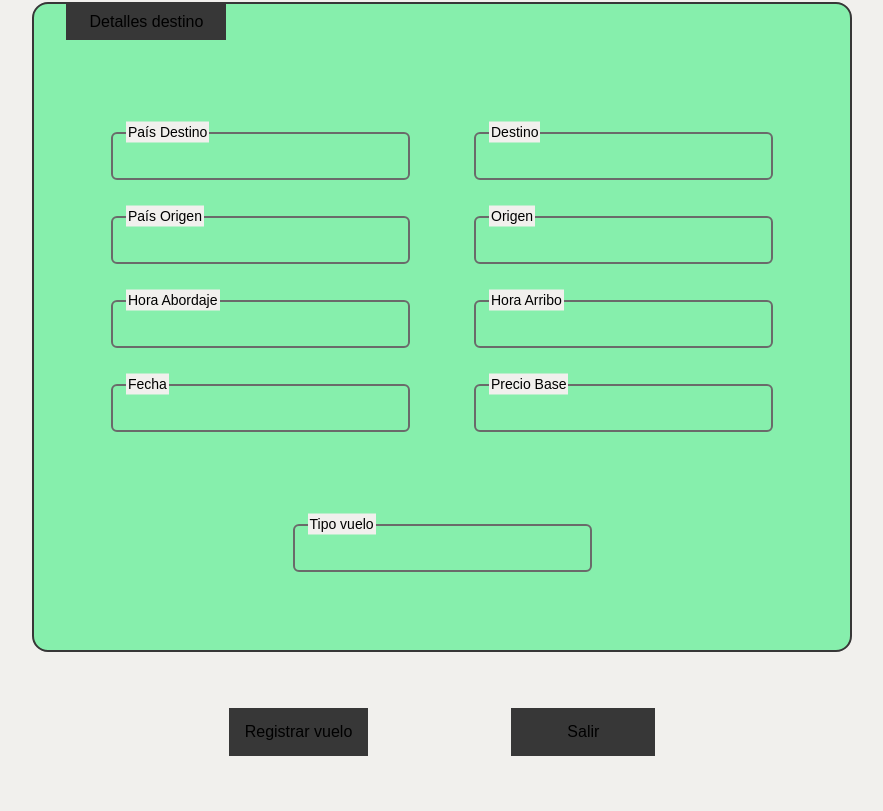
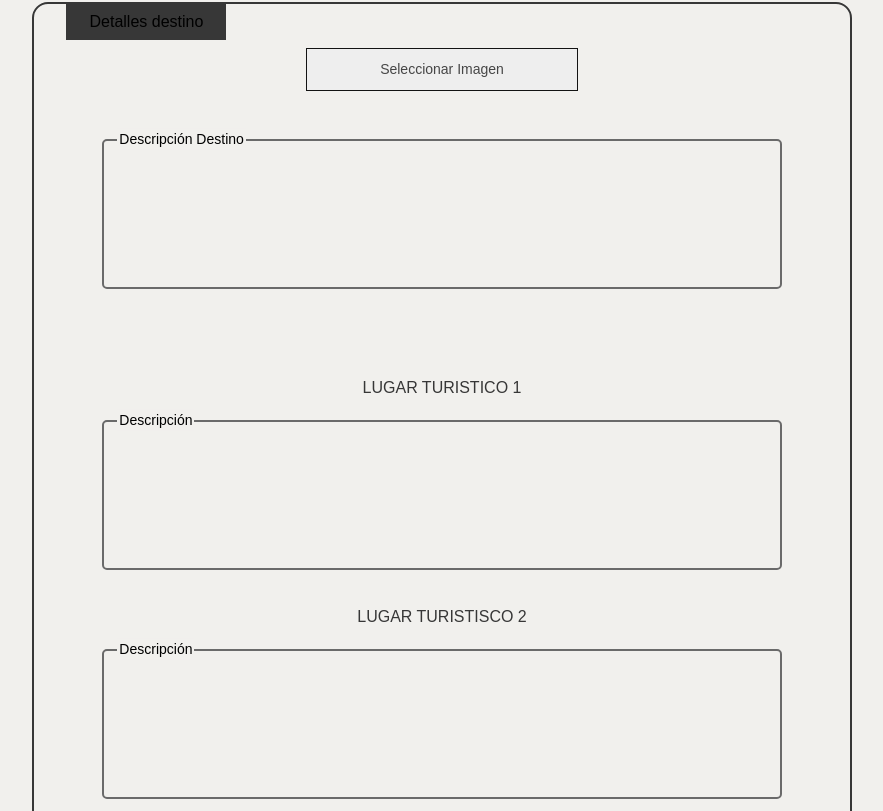
Before and after one commit to H4rr1ss/SEMI1_1S2024_PROYECTO_A_20, a Next.js app in the folder frontend/: page /admin in a window 1280 px wide. Shown: the part 769-1580 px from the top of the page, without its empty margins (198-1081 px from the left). Built offline with nearby package versions, Linux system fonts and the light colour scheme; a web font is replaced by a local one.

Commit message:
[feat]: Final vista registrar vuelo

```diff
--- a/frontend/src/app/admin/admin.css
+++ b/frontend/src/app/admin/admin.css
@@ -15,9 +15,14 @@
 }
 
 .container-details-destination{
-    height: 650px;
+    height: 1100px;
     width: 64%;
     border: 2px solid #373737;
+}
+
+.container-details-destination h2{
+    color: #373737;
+    text-transform: uppercase;
 }
 
 .container-details-destination .header{
@@ -27,3 +32,41 @@
 .buttons button{
     background-color: #373737;
 }
+
+.custom-file span {
+    display: inline-block;
+    margin: 8px 0;
+    padding: 10px 15px;
+    background-color: #eee;
+    width: 100%;
+    font-size: 14px;
+    color: #464646;
+    border: 1px solid #131313;
+}
+
+.container-details-destination .textArea-field{
+    position: relative;
+}
+
+.container-details-destination textarea{
+    border: 2px solid #6a6a6a;
+    background: transparent;
+    border-radius: 5px;
+    outline: none;
+    width: 100%;
+    height: 150px;
+    padding: 12px 10px 12px 10px;
+    color: #373737;
+    resize: none;
+}
+
+.container-details-destination .textArea-field label{
+    position: absolute;
+    top: 0;
+    left: 15px;
+    transform: translateY(-50%);
+    color: #000000;
+    font-size: 14px;
+    padding: 0 2px;
+    background: #F1F0ED;
+}
--- a/frontend/src/app/admin/page.tsx
+++ b/frontend/src/app/admin/page.tsx
@@ -15,8 +15,12 @@ export default function Admin(){
   const [price, setPrice] = useState<string>("");
   const [typeFlight, setTypeFlight] = useState<string>("");
 
+  // Destination details
+  const [description, setDescription] = useState('');
+
   const handle = () => {
     console.log(destinationCountry);
+    console.log(description);
 }
 
   return(
@@ -39,21 +43,58 @@ export default function Admin(){
           <InputAdmin inputType="text" text="Tipo vuelo" setInfo={setTypeFlight}/>
         </div>
 
-        <div className="container-details-destination flex flex-col items-center rounded-2xl mt-12 bg-green-300">
+        <div className="container-details-destination flex flex-col items-center rounded-2xl mt-12">
           <div className="w-full rounded-3xl">
             <h1 className='header w-40 h-9 ml-8 flex justify-center items-center'>Detalles destino</h1>
           </div>
-          <div className="flex h-3/4 w-5/6 flex-wrap content-center gap-x-16 gap-y-9 justify-center">
-            <InputAdmin inputType="text" text="País Destino" setInfo={setDestinationCountry}/>
-            <InputAdmin inputType="text" text="Destino" setInfo={setDestination}/>
-            <InputAdmin inputType="text" text="País Origen" setInfo={setOriginCountry}/>
-            <InputAdmin inputType="text" text="Origen" setInfo={setOrigin}/>
-            <InputAdmin inputType="text" text="Hora Abordaje" setInfo={setBoardingTime}/>
-            <InputAdmin inputType="text" text="Hora Arribo" setInfo={setArrivalTime}/>
-            <InputAdmin inputType="text" text="Fecha" setInfo={setDate}/>
-            <InputAdmin inputType="text" text="Precio Base" setInfo={setPrice}/>
+          <div className="flex flex-col items-center h-3/4 w-5/6">
+            <label htmlFor="fileInput" className="custom-file inline-block cursor-pointer w-2/5">
+              <span className='text-center'>Seleccionar Imagen</span>
+              <input
+                id="fileInput"
+                type="file"
+                accept="image/*"
+                className="hidden"
+              />
+            </label>
+            <div className="w-full mt-10 flex flex-col items-center">
+              <div className="textArea-field w-full mb-20">
+                <textarea
+                  value={description}
+                  onChange={(e) => setDescription(e.target.value)}
+                />
+                <label>Descripción Destino</label>
+              </div>
+
+              <h2>LUGAR TURISTICO 1</h2>
+
+              <div className="textArea-field w-full mt-5 mb-7">
+                <textarea
+                  value={description}
+                  onChange={(e) => setDescription(e.target.value)}
+                />
+                <label>Descripción</label>
+              </div>
+
+              <h2>LUGAR TURISTIsCO 2</h2>
+
+              <div className="textArea-field w-full mt-5 mb-24">
+                <textarea
+                  value={description}
+                  onChange={(e) => setDescription(e.target.value)}
+                />
+                <label>Descripción</label>
+              </div>
+              <div className="textArea-field w-full">
+                <textarea
+                  value={description}
+                  onChange={(e) => setDescription(e.target.value)}
+                />
+                <label>Recomendaciones preventivas</label>
+              </div>
+            </div>
+
           </div>
-          <InputAdmin inputType="text" text="Tipo vuelo" setInfo={setTypeFlight}/>
         </div>
         <div className="buttons mt-14 mb-20 w-4/12 flex justify-between">
           <button
```
